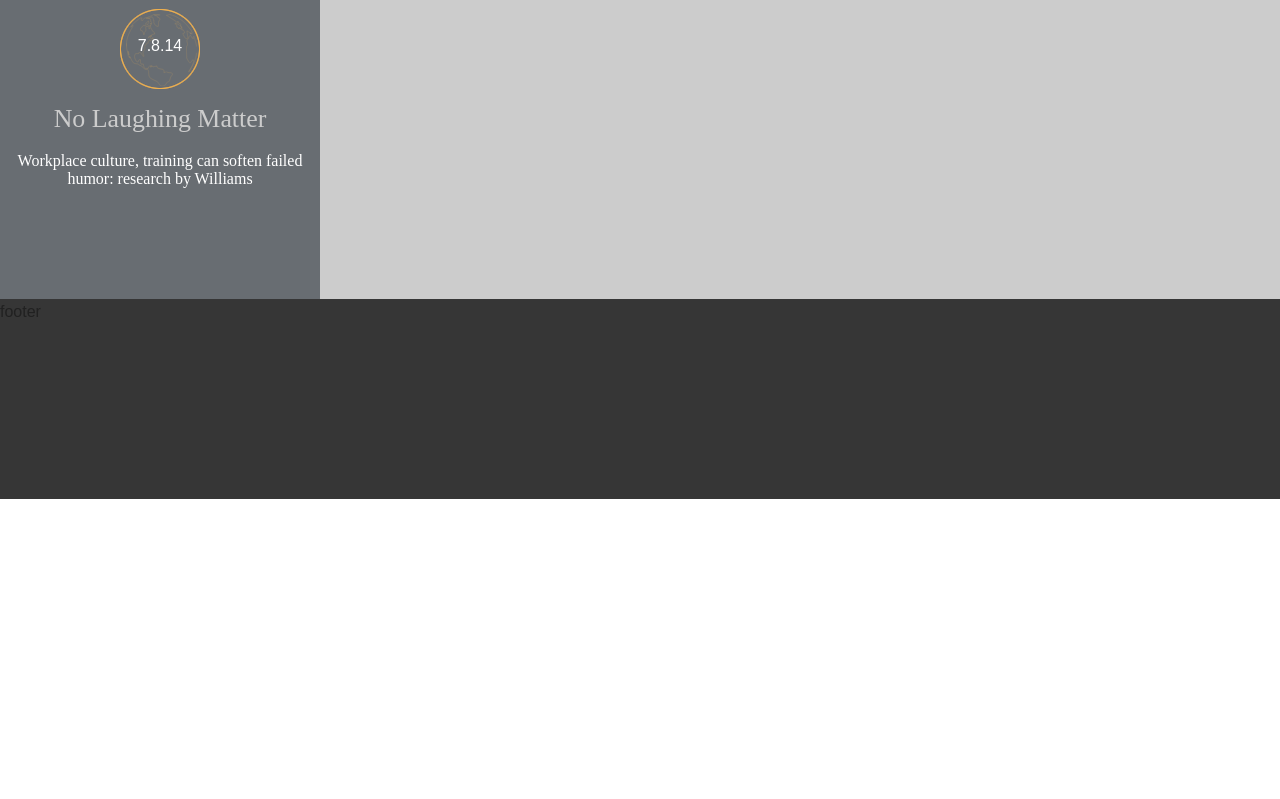
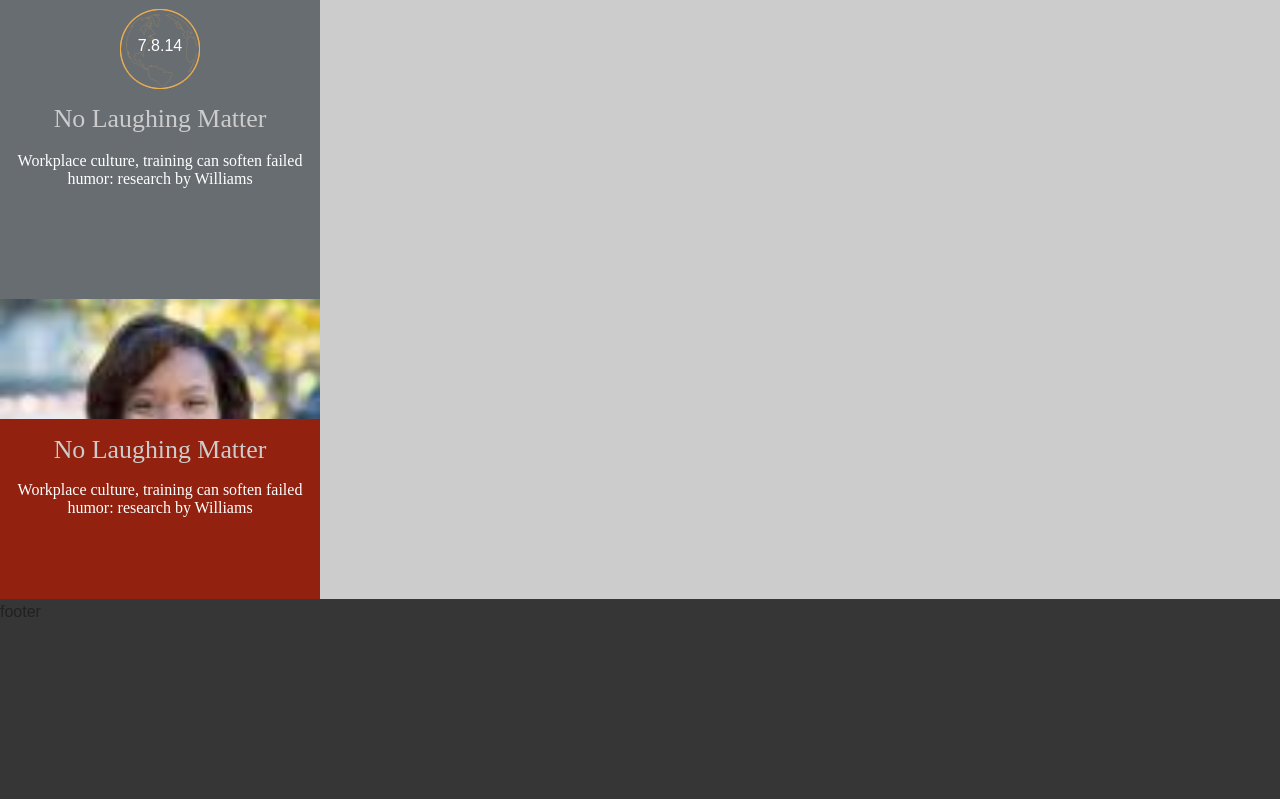
Before and after one commit to ilrWebServices/frontend-sandbox, a PHP site: page / in a window 1280 px wide. Shown: the part 1462-2261 px from the top of the page. Before the commit the page ends 1961 px from the top, so only its background shows below. Run offline with PHP 8.4, Linux system fonts and the light colour scheme; some libraries are stand-ins or nearby versions.

Commit message:
adds a news item with thumbnail

```diff
--- a/docroot/index.php
+++ b/docroot/index.php
@@ -84,6 +84,41 @@ include("includes/header.php");
     </article>
   </div> <!-- end content_bottom -->
 
+  <div id="content_bottom" class="region" data-eq-pts="small: 480, medium: 769, large: 1025">
+    <article role="article" id="node-6816" class="node node-news-item-pic node-teaser contextual-links-region clearfix" data-eq-pts="small: 100, medium: 300, large: 600, full: 900">
+      <div class="field field-name-field-image field-type-image field-label-hidden">
+          <div class="field-items">
+            <div class="field-item even">
+              <a href="/news/no-laughing-matter">
+                <img src="images/MicheleWilliams-100x100.jpg" width="100" height="100" alt="Workplace culture, training can soften failed humor" title="Workplace culture, training can soften failed humor" />
+              </a>
+            </div>
+          </div>
+        </div>
+
+      <h2><a href="/news/no-laughing-matter">No Laughing Matter</a></h2>
+
+      <div class="content">
+        <div class="field field-name-field-published-date field-type-datetime field-label-hidden">
+          <div class="field-items">
+            <div class="field-item even">
+              <!-- <span class="date-display-single">Tuesday, July, 7 2014</span> -->
+              <span class="date-display-single">7.8.14</span>
+            </div>
+          </div>
+        </div>
+
+        <div class="field field-name-field-description field-type-text field-label-hidden">
+          <div class="field-items">
+            <div class="field-item even">
+              Workplace culture, training can soften failed humor: research by Williams
+            </div>
+          </div>
+        </div>
+      </div>
+    </article>
+  </div>
+
   <!-- <div id="content_bottom" class="region layout4x8">
     <div class="eventSlug">
       <p class="date"><em>5</em><span>/</span>23 - 25</p>
--- a/docroot/scss/components/_tagged_content.scss
+++ b/docroot/scss/components/_tagged_content.scss
@@ -25,7 +25,7 @@ article.node-news-item {
     top: -97px;
   }
   .field-name-field-image {
-    display: none; //helper class?
+    display: none; //helper class .hidden?
   }
 
   .field-name-field-description {
@@ -43,3 +43,50 @@ article.node-news-item {
     width: 25%;
   }
 }
+
+article.node-news-item-pic {
+  background: #92210f;
+  height: 100%;
+  padding: 0;
+  text-align: center;
+
+  h2 {
+    padding-bottom: ms(0);
+    a {
+      color: #ccc;
+      font-family: freight-sans-pro;
+      font-weight: 400;
+    }
+  }
+
+  .field-name-field-published-date {
+    // color: #fff;
+    display: none;
+  }
+
+  .field-name-field-image {
+    height: 120px;
+    overflow: hidden;
+    margin-bottom: ms(0);
+    img {
+      width: 100%;
+      height: auto;
+    }
+  }
+
+  .field-name-field-description {
+    color: #fff;
+    font-family: freight-text-pro;
+    padding: 0 1%;
+  }
+
+  [data-eq-state="small"] & {
+    width: 100%;
+  }
+  [data-eq-state="medium"] & {
+    width: 33%;
+  }
+  [data-eq-state="large"] & {
+    width: 25%;
+  }
+}
```
Also changed, not shown: docroot/css/style.css.
